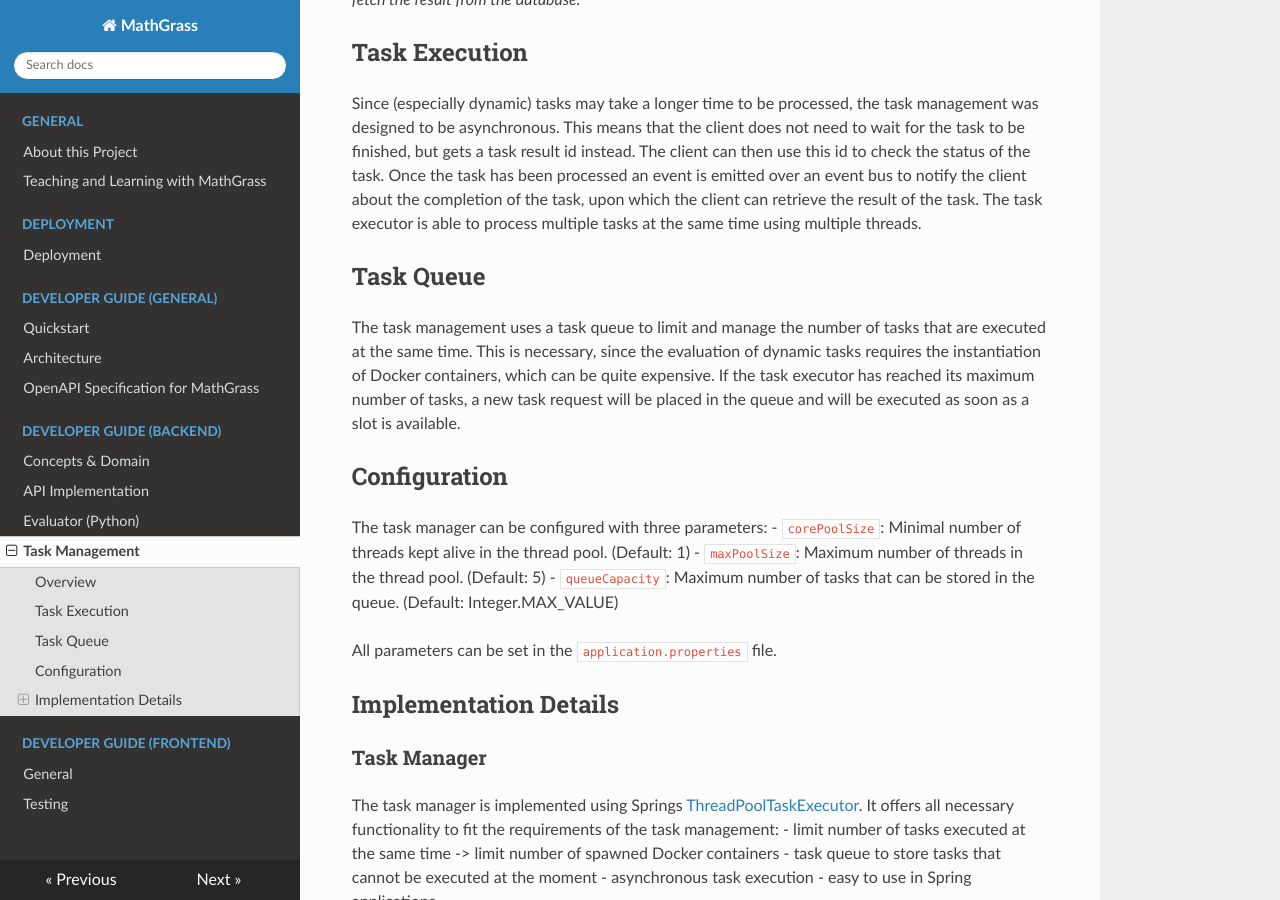
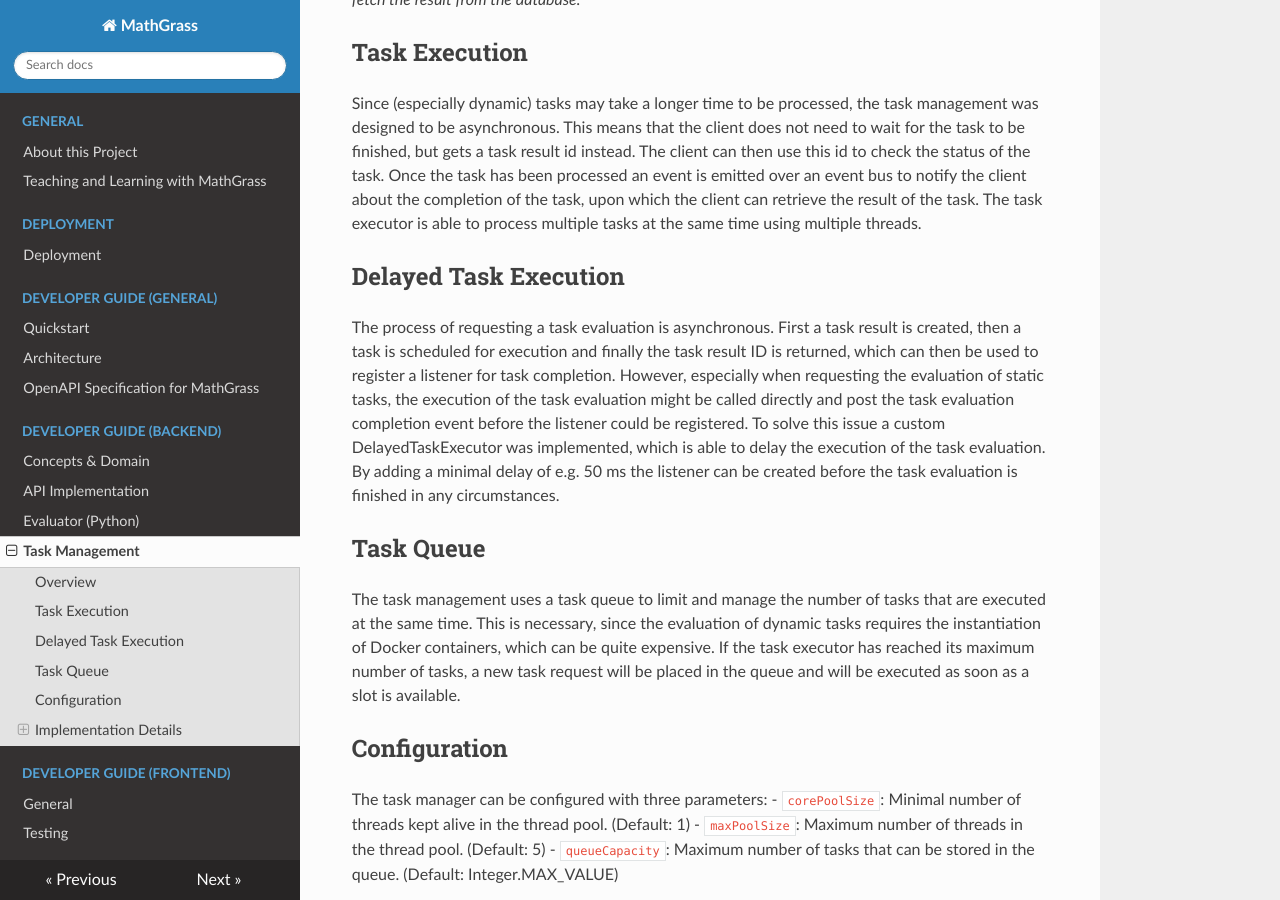
Before and after one commit to MathGrass/mathgrass, an MkDocs documentation site: the page built from docs/developer_guide/backend/taskmanagement.md, in a window 1280 px wide and 900 px high, scrolled down 735 px. Built offline with MkDocs 1.6.1, drawn with Linux system fonts in a browser that asks for light colours; nearby versions of some CDN libraries.

Commit message:
doc: Add documentation to explain delayed task execution.

```diff
--- a/docs/developer_guide/backend/taskmanagement.md
+++ b/docs/developer_guide/backend/taskmanagement.md
@@ -20,6 +20,15 @@ gets a task result id instead. The client can then use this id to check the stat
 Once the task has been processed an event is emitted over an event bus to notify the client about the completion
 of the task, upon which the client can retrieve the result of the task. The task executor is able to process multiple
 tasks at the same time using multiple threads.
+
+## Delayed Task Execution
+The process of requesting a task evaluation is asynchronous. First a task result is created, then a task is scheduled
+for execution and finally the task result ID is returned, which can then be used to register a listener for task
+completion. However, especially when requesting the evaluation of static tasks, the execution of the task evaluation
+might be called directly and post the task evaluation completion event before the listener could be registered.
+To solve this issue a custom DelayedTaskExecutor was implemented, which is able to delay the execution of the task
+evaluation. By adding a minimal delay of e.g. 50 ms the listener can be created before the task evaluation is finished
+in any circumstances.
 
 ## Task Queue
 The task management uses a task queue to limit and manage the number of tasks that are executed at the same time.
```
